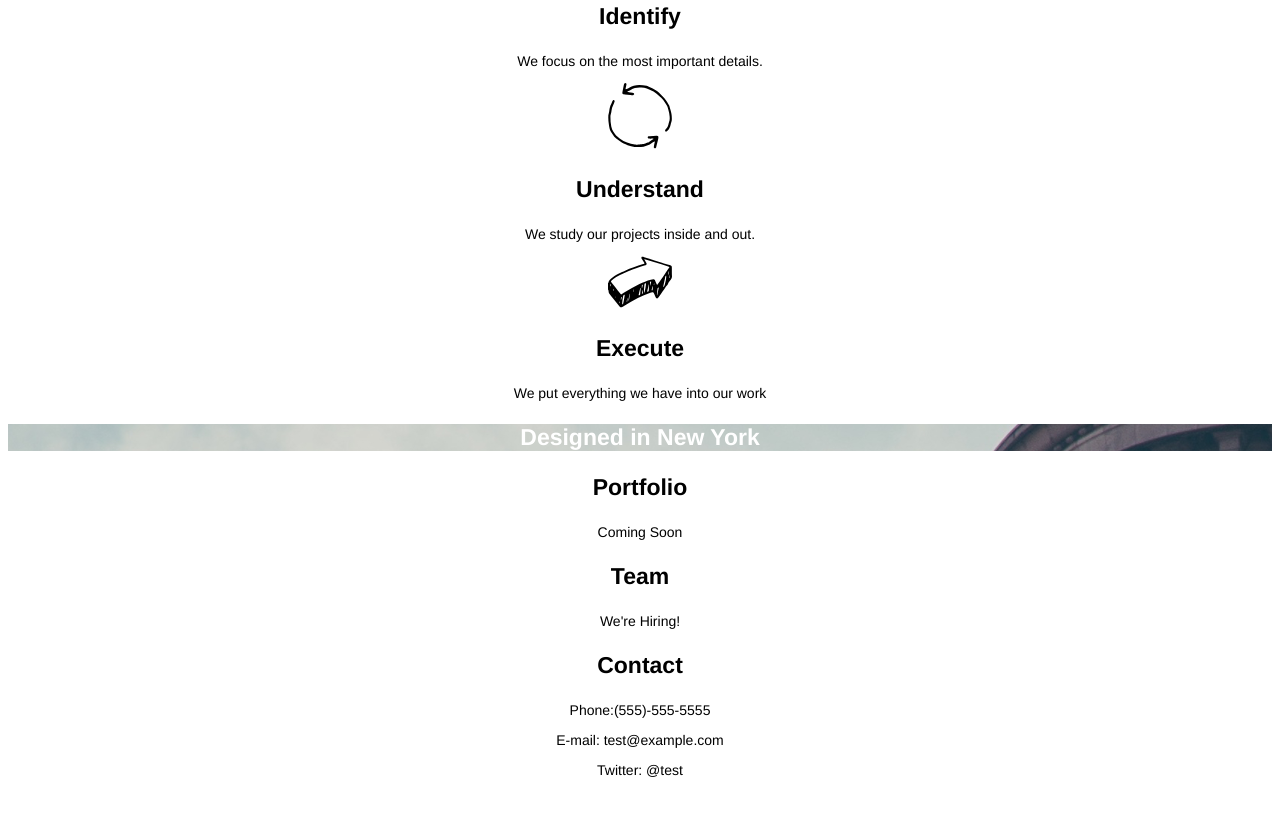
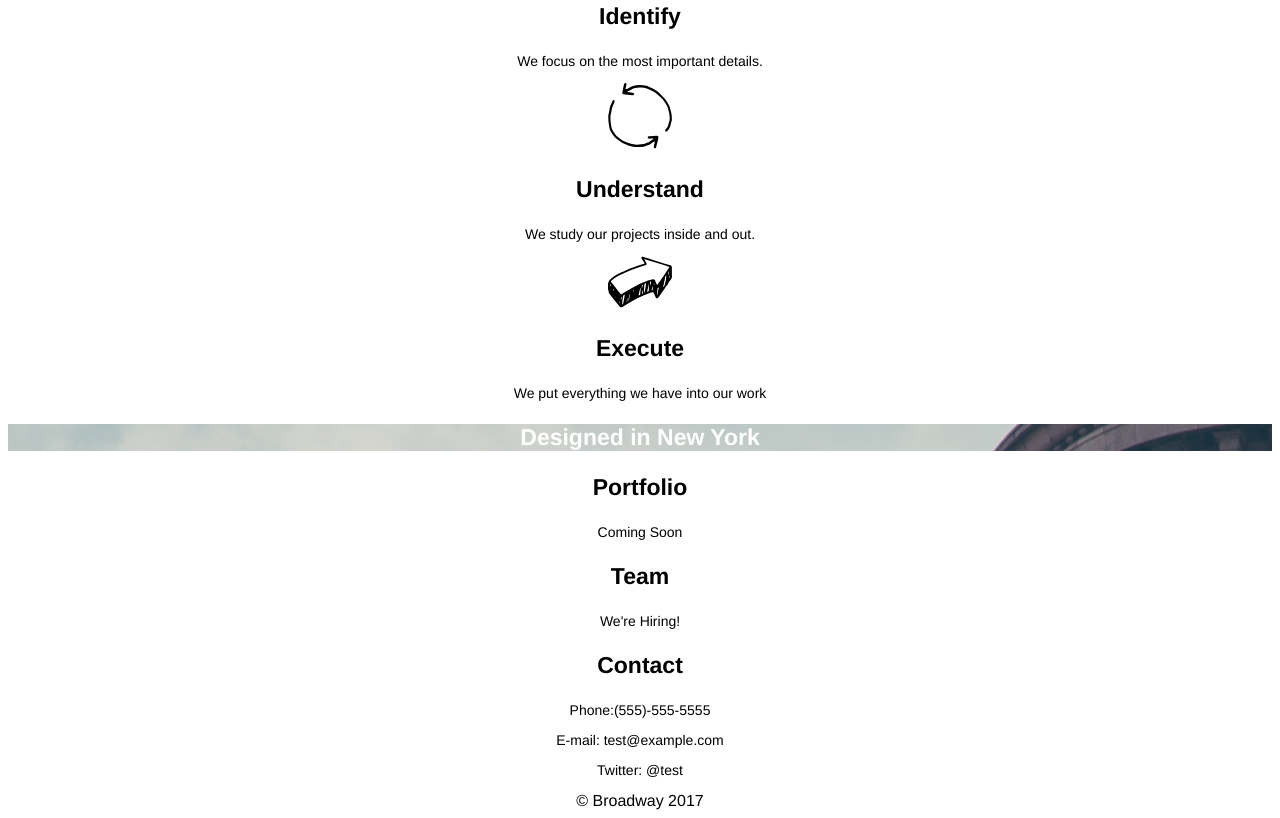
Before and after one commit to russhdavid/broadway, a plain HTML site: page index.html in a window 1280 px wide. Shown: the part 500-1318 px from the top of the page. Before the commit the page ends 1292 px from the top, so only its background shows below. Drawn offline with Linux system fonts and the light colour scheme.

Commit message:
Added footer element, almost finished.

```diff
--- a/index.html
+++ b/index.html
@@ -52,7 +52,7 @@
         </div>
 
         <div id=footer>
-            <footer></footer>
+            <footer>© Broadway 2017</footer>
         </div>
 
     </body>
```
